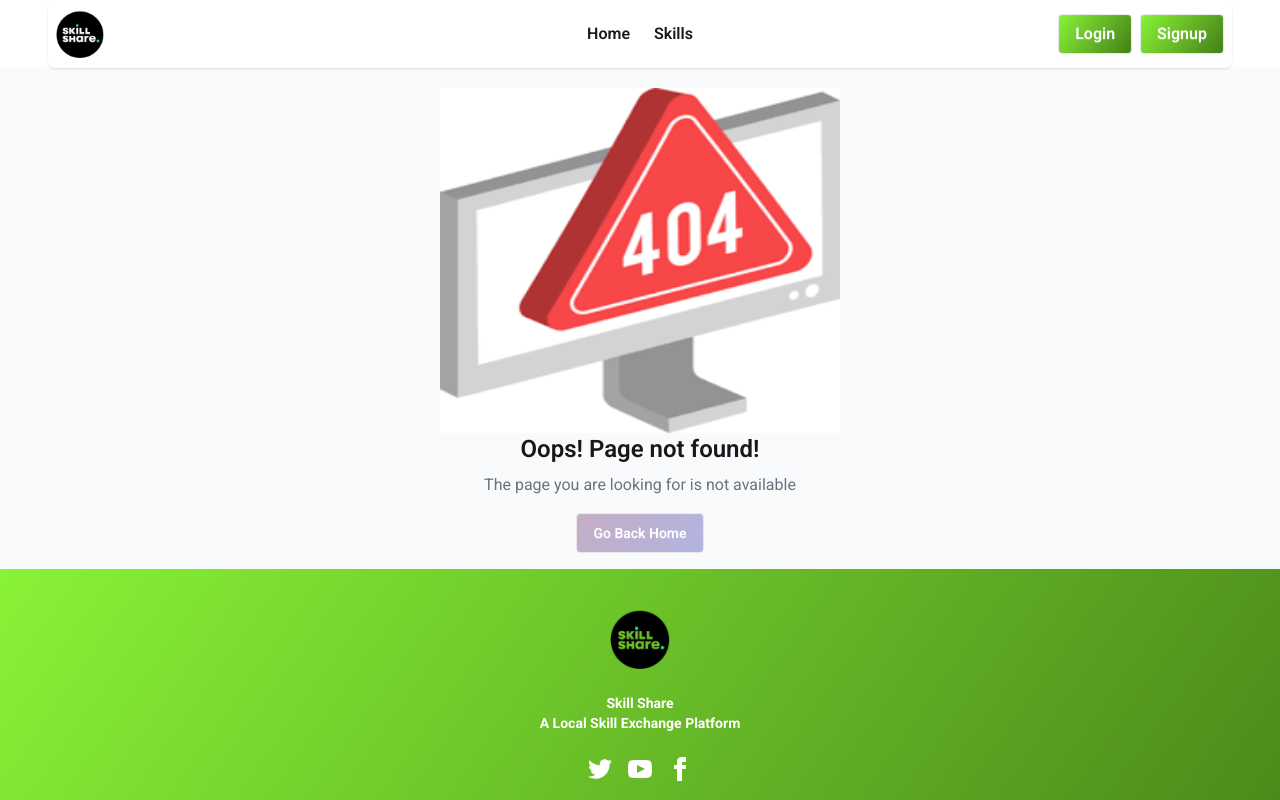
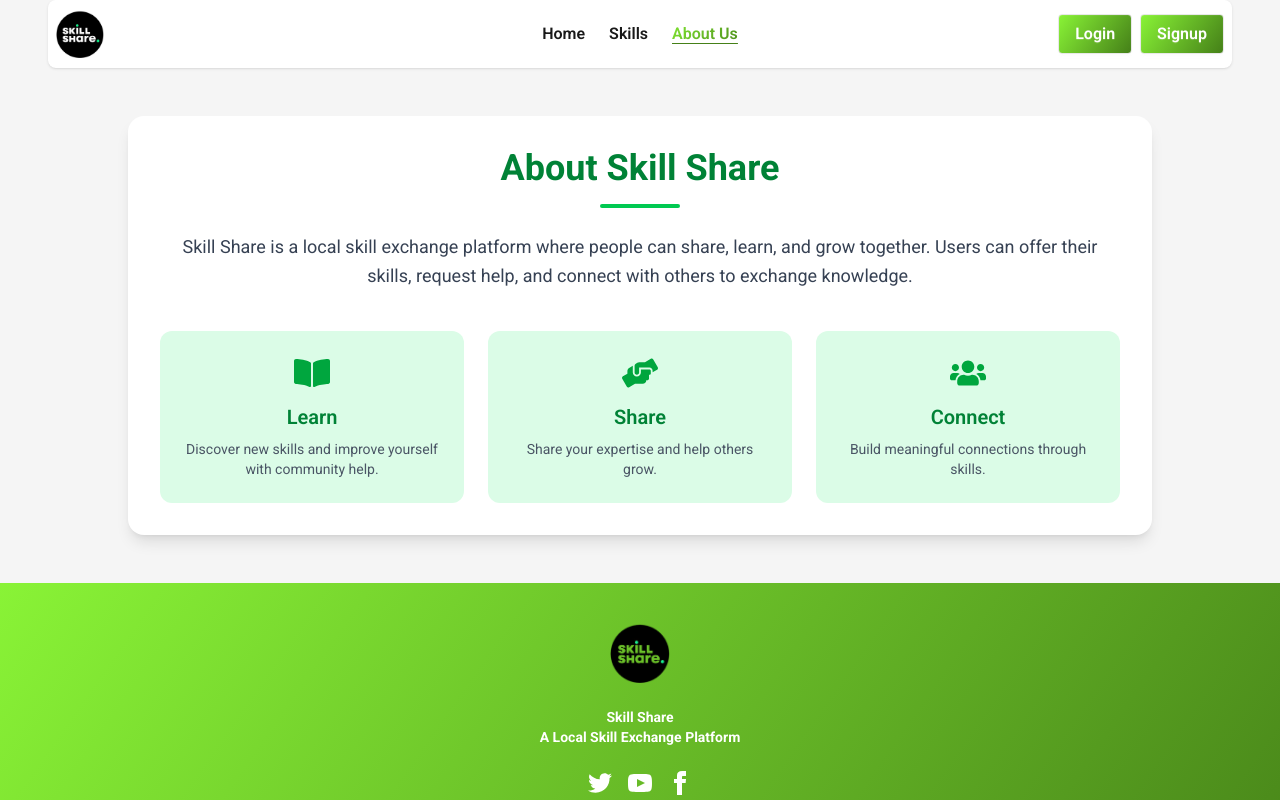
Before and after one commit to marufaakter1947/skill-share-a-local-skill-exchange-platform, a React (Vite) app: page /about in a window 1280 px wide. Shown: the top 800 px of the page. Built offline with nearby package versions, Linux system fonts and the light colour scheme; no server answers.

Commit message:
Added About Page

```diff
--- a/src/Components/Navbar.jsx
+++ b/src/Components/Navbar.jsx
@@ -67,6 +67,11 @@ const Navbar = () => {
                 Skills
               </NavLink>
             </li>
+            <li>
+              <NavLink to="/about" className={activeNavLink}>
+                About Us
+              </NavLink>
+            </li>
           </ul>
         </div>
         <NavLink
@@ -95,6 +100,11 @@ const Navbar = () => {
               Skills
             </NavLink>
           </li>
+           <li>
+              <NavLink to="/about" className={activeNavLink}>
+                About Us
+              </NavLink>
+            </li>
         </ul>
       </div>
       <div className="navbar-end">
--- /dev/null
+++ b/src/Pages/About.jsx
@@ -0,0 +1,53 @@
+import { FaBookOpen, FaHandsHelping, FaUsers } from "react-icons/fa";
+
+const About = () => {
+  return (
+
+      <div className="max-w-5xl mx-auto p-8 bg-white rounded-2xl shadow-lg">
+
+        <h1 className="text-4xl font-bold text-green-700  mb-4 text-center animate-slideDown">
+          About Skill Share
+        </h1>
+
+        <div className="w-20 h-1 bg-green-500 mx-auto mb-6 rounded animate-scale"></div>
+
+        <p className="text-gray-700 leading-relaxed text-lg text-center animate-fadeUp">
+          Skill Share is a local skill exchange platform where people can share,
+          learn, and grow together. Users can offer their skills, request help,
+          and connect with others to exchange knowledge.
+        </p>
+
+        <div className="mt-10 grid grid-cols-1 md:grid-cols-3 gap-6">
+
+          <div className="bg-green-100 p-6 rounded-xl text-center hover:shadow-lg transform hover:-translate-y-2 transition duration-300 animate-card">
+            <FaBookOpen className="text-green-600 text-4xl mx-auto mb-3" />
+            <h3 className="text-xl font-semibold text-green-700">Learn</h3>
+            <p className="text-sm text-gray-600 mt-2">
+              Discover new skills and improve yourself with community help.
+            </p>
+          </div>
+
+          <div className="bg-green-100 p-6 rounded-xl text-center hover:shadow-lg transform hover:-translate-y-2 transition duration-300 animate-card">
+            <FaHandsHelping className="text-green-600 text-4xl mx-auto mb-3" />
+            <h3 className="text-xl font-semibold text-green-700">Share</h3>
+            <p className="text-sm text-gray-600 mt-2">
+              Share your expertise and help others grow.
+            </p>
+          </div>
+
+          <div className="bg-green-100 p-6 rounded-xl text-center hover:shadow-lg transform hover:-translate-y-2 transition duration-300 animate-card">
+            <FaUsers className="text-green-600 text-4xl mx-auto mb-3" />
+            <h3 className="text-xl font-semibold text-green-700">Connect</h3>
+            <p className="text-sm text-gray-600 mt-2">
+              Build meaningful connections through skills.
+            </p>
+          </div>
+
+        </div>
+
+      </div>
+
+  );
+};
+
+export default About;
--- a/src/Routes/Router.jsx
+++ b/src/Routes/Router.jsx
@@ -9,6 +9,7 @@ import SkillDetails from "../Pages/SkillDetails";
 import Skills from "../Pages/Skills";
 import ForgetPassword from "../Pages/ForgetPassword";
 import PrivateRoute from "../PrivateRoute/PrivateRoute";
+import About from "../Pages/About";
 
 const router = createBrowserRouter([
   {
@@ -42,11 +43,14 @@ const router = createBrowserRouter([
         element: <Skills></Skills>,
       },
       {
+        path: "/about",
+        element: <About></About>,
+      },
+      {
         path: "/skill/:skillId",
         element: (
-          <PrivateRoute>
             <SkillDetails></SkillDetails>
-          </PrivateRoute>
+
         ),
       },
       {
```
